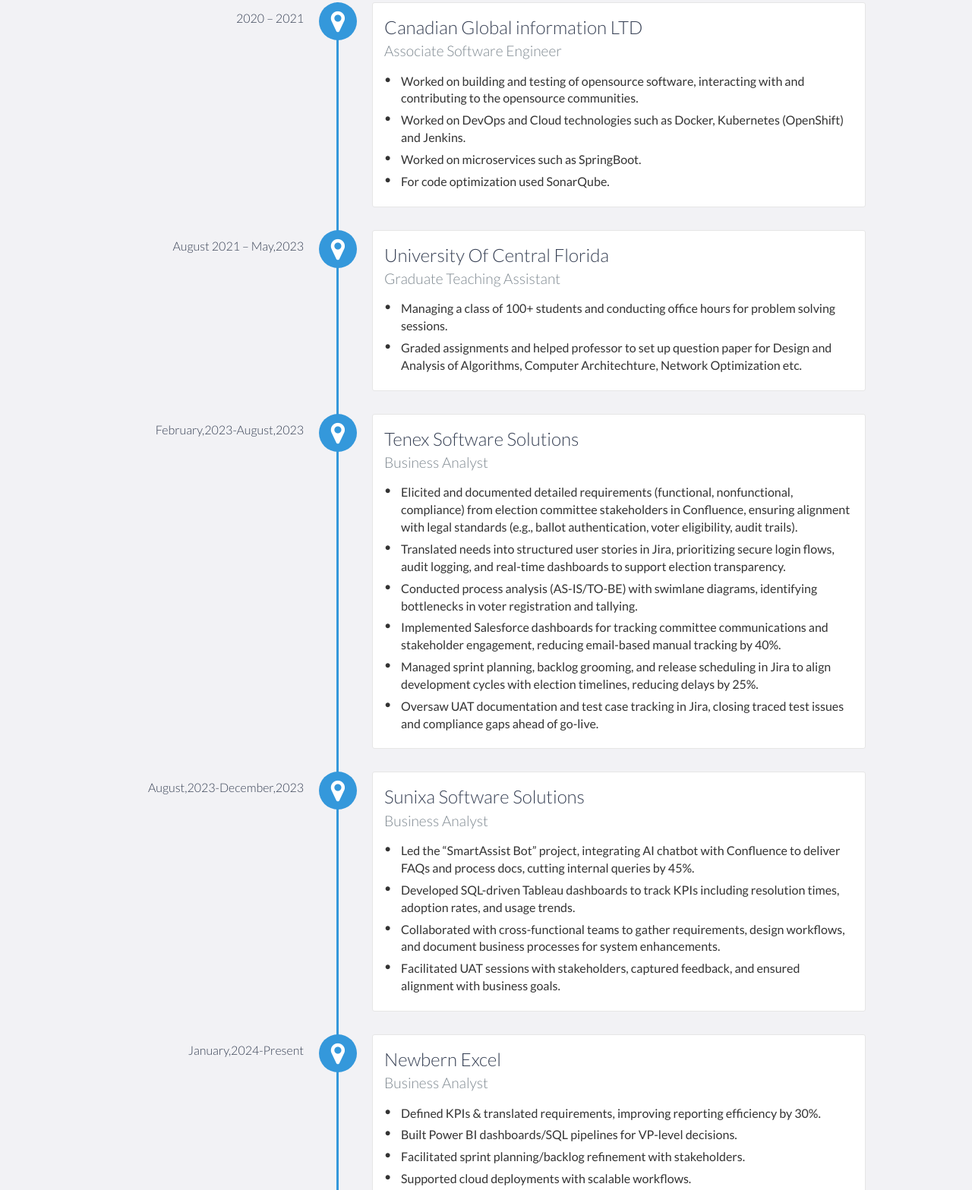
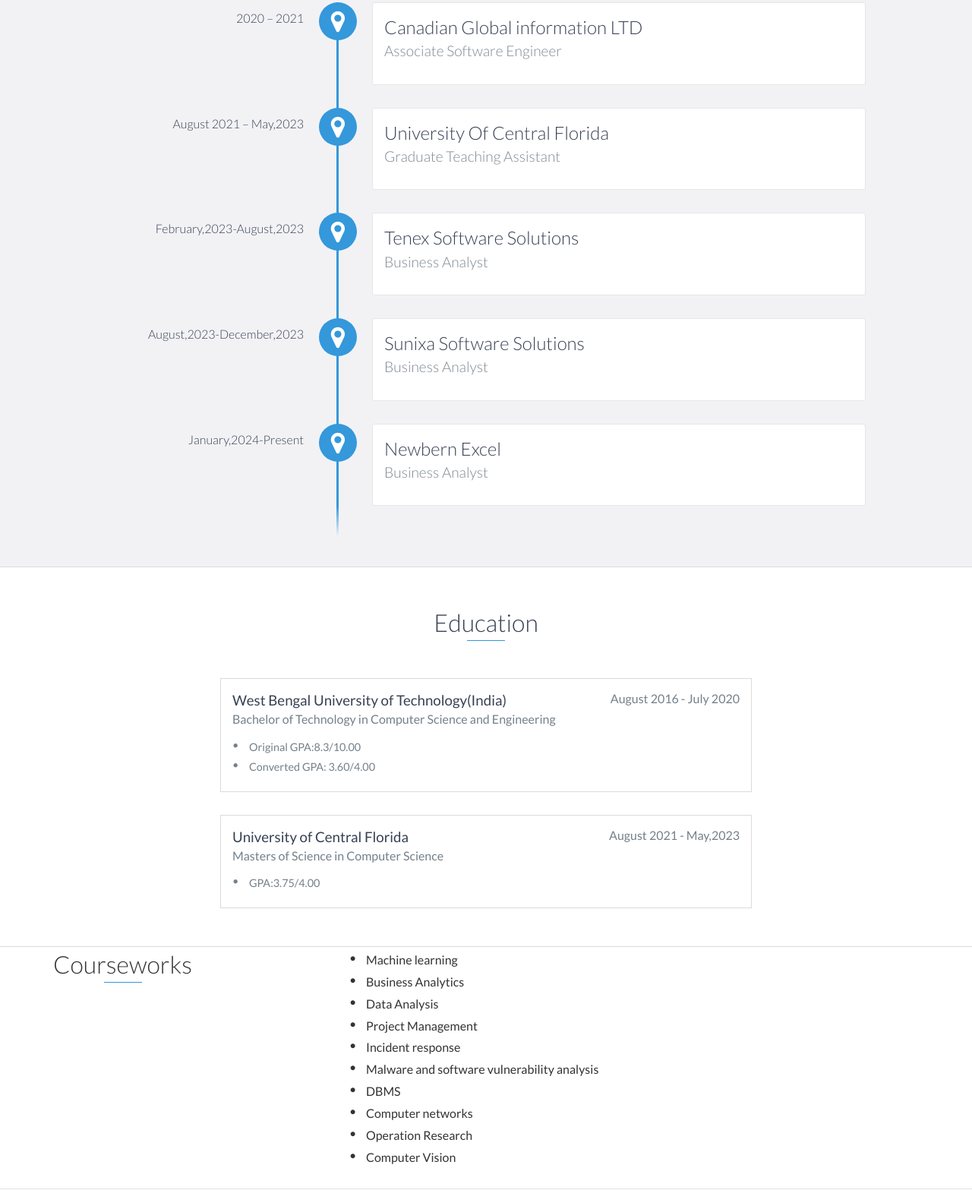
Before and after one commit to SrijaDasgupta/DeveloperPortfolio, a website: page index.html in a window 1280 px wide. Shown: the part 1218-2785 px from the top of the page at 76% size. Drawn offline with nearby package versions, Linux system fonts and the light colour scheme.

Commit message:
Update index.html

```diff
--- a/index.html
+++ b/index.html
@@ -114,10 +114,7 @@
                 <h4>Associate Software Engineer</h4>
                 <!-- split each sentence into its own bullet -->
                 <ul class="custom-list">
-                    <li>Worked on building and testing of opensource software, interacting with and contributing to the opensource communities.</li>
-                    <li>Worked on DevOps and Cloud technologies such as Docker, Kubernetes (OpenShift) and Jenkins.</li>
-		            <li>Worked on microservices such as SpringBoot.</li>
-		            <li>For code optimization used SonarQube.</li>
+
                 </ul>
             </div>
 
@@ -125,8 +122,7 @@
                 <h3>University Of Central Florida</h3>
                 <h4>Graduate Teaching Assistant</h4>
                 <ul class="custom-list">
-                    <li>Managing a class of 100+ students and conducting office hours for problem solving sessions.</li>
-                    <li>Graded assignments and helped professor to set up question paper for Design and Analysis of Algorithms, Computer Architechture, Network Optimization etc.</li>
+
                 </ul>
             </div>
 
@@ -134,22 +130,14 @@
                 <h3>Tenex Software Solutions</h3>
                 <h4>Business Analyst</h4>
                 <ul class="custom-list">
-                    <li>Elicited and documented detailed requirements (functional, nonfunctional, compliance) from election committee stakeholders in Confluence, ensuring alignment with legal standards (e.g., ballot authentication, voter eligibility, audit trails).</li>
-                    <li>Translated needs into structured user stories in Jira, prioritizing secure login flows, audit logging, and real-time dashboards to support election transparency.</li>
-                    <li>Conducted process analysis (AS-IS/TO-BE) with swimlane diagrams, identifying bottlenecks in voter registration and tallying.</li>
-                    <li>Implemented Salesforce dashboards for tracking committee communications and stakeholder engagement, reducing email-based manual tracking by 40%.</li>
-                    <li>Managed sprint planning, backlog grooming, and release scheduling in Jira to align development cycles with election timelines, reducing delays by 25%.</li>
-                    <li>Oversaw UAT documentation and test case tracking in Jira, closing traced test issues and compliance gaps ahead of go-live.</li>
+
                 </ul>
             </div>
 	        <div data-date="August,2023-December,2023">
                 <h3>Sunixa Software Solutions</h3>
                 <h4>Business Analyst</h4>
                 <ul class="custom-list">
-                    <li>Led the “SmartAssist Bot” project, integrating AI chatbot with Confluence to deliver FAQs and process docs, cutting internal queries by 45%.</li>
-                    <li>Developed SQL-driven Tableau dashboards to track KPIs including resolution times, adoption rates, and usage trends.</li>
-                    <li>Collaborated with cross-functional teams to gather requirements, design workflows, and document business processes for system enhancements.</li>
-                    <li>Facilitated UAT sessions with stakeholders, captured feedback, and ensured alignment with business goals.</li>
+
                 </ul>
             </div>
 
@@ -157,10 +145,7 @@
                 <h3>Newbern Excel</h3>
                 <h4>Business Analyst</h4>
                 <ul class="custom-list">
-		            <li>Defined KPIs & translated requirements, improving reporting efficiency by 30%.</li>
-                    <li>Built Power BI dashboards/SQL pipelines for VP-level decisions.</li>
-                    <li>Facilitated sprint planning/backlog refinement with stakeholders.</li>
-                    <li>Supported cloud deployments with scalable workflows.</li>
+
                 </ul>
             </div>
 
@@ -256,6 +241,7 @@
                     <!-- one bullet per cert line -->
                     <ul class="custom-list">
 			            <li>Scrum Alliance-Scrum Master</li>
+						<li>Coursera- Product Owner</li>
                         <li>Google- Agile Project Management</li>
                         <li>Coursera- Lean Six Sigma</li>
                         <li>Linkedin- SQL</li>
```
